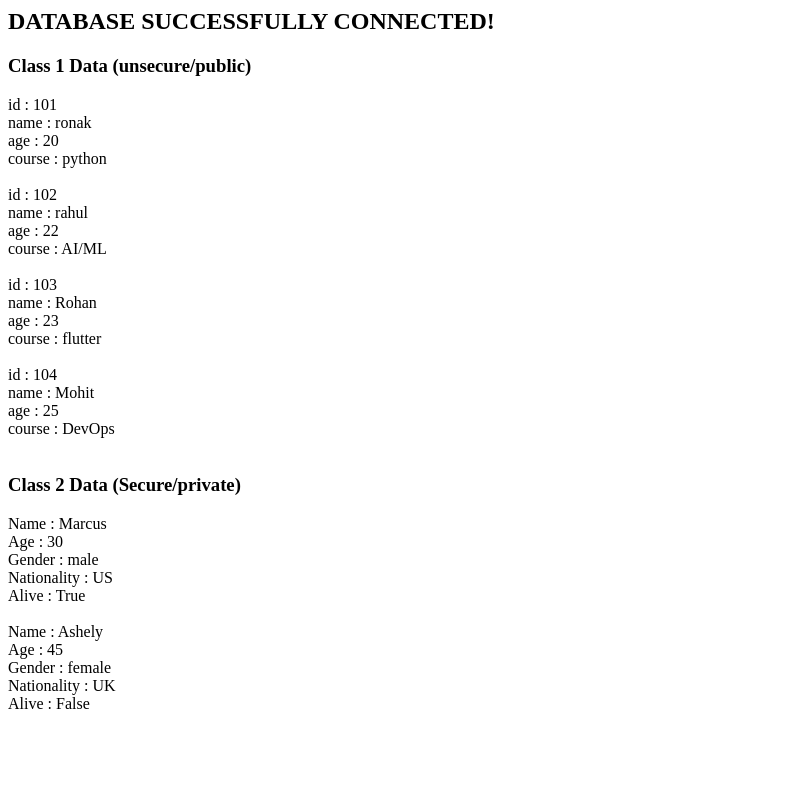
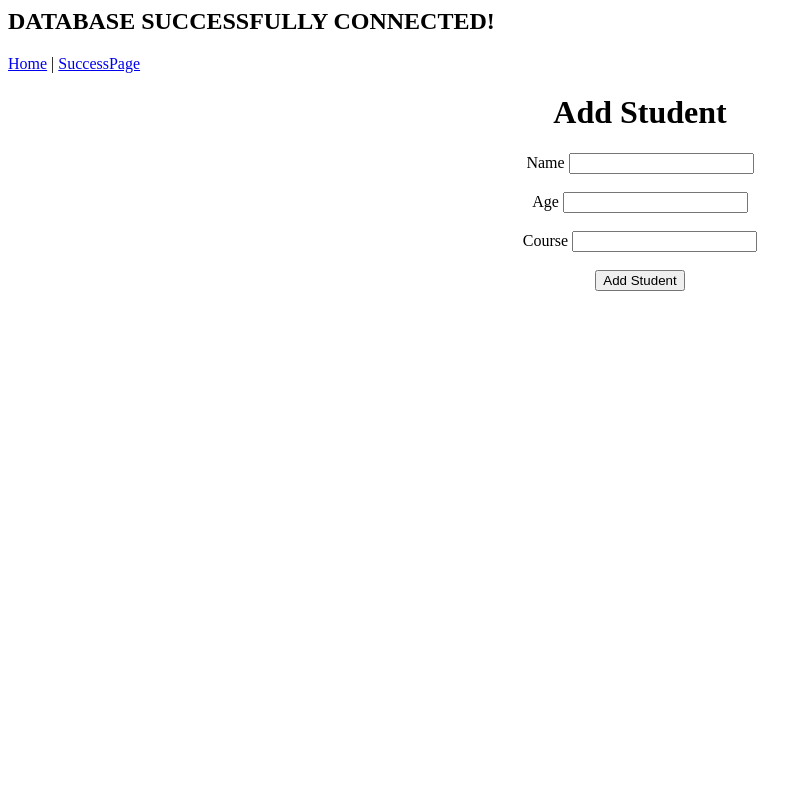
Before and after one commit to milanrnw/PHP, a PHP site: page / in a window 1280 px wide. Shown: the whole page, without its empty margins (0-812 px from the left). Run offline with PHP 8.4, Linux system fonts and the light colour scheme.

Commit message:
added html form

```diff
--- a/index.php
+++ b/index.php
@@ -1,122 +1,62 @@
 <?php
- include("config/config.php");
- $config = new config();
+include("config/config.php");
+$config = new config();
 
- $res = $config->connectDB();
+$res = $config->connectDB();
 
- if($res){
+if ($res) {
     echo "<h2> DATABASE SUCCESSFULLY CONNECTED! </h2>";
- } else {
+} else {
     echo "<h2> UNABLE TO CONNECT DATABASE. </h2>";
- }
+}
 
- // class => is a collection of data members and member functions.
- // class => Blueprints of object.
+/*
+super global variable
+Use this as per the method you use in your form but request is compatible with both.
+$_GET
+$_POST
+$_REQUEST
+@ => error control operator / ignores warning.
+*/
 
- // Data members => variables or characteristics.
- // Member functions => Methord or User Defined Functions.
+if (isset($_REQUEST["btn_submit"])) {
+    $name = @$_POST["name"];
+    $age = @$_POST["age"];
+    $course = @$_POST["course"];
 
- //Object => instance of class.
+    echo "<br> Name: $name <br>";
+    echo "Age: $age <br>";
+    echo "Course: $course <br>";
+}
+?>
 
- echo "<h3> Class 1 Data (unsecure/public)</h3>";
- class students {
-    // variables
-    public $id;
-    public $name;
-    public $age;
-    public $course;
+<html>
 
-    // Setter
-    public function setStudData($id, $name, $age, $course){
-        $this->id = $id;
-        $this->name = $name;
-        $this->age = $age;
-        $this->course = $course;
-    }
+<head>
+    <title>Student Form</title>
+</head>
 
-    // Getter
-    public function getStudData(){
-        echo "id : $this->id <br>";
-        echo "name : $this->name <br>";
-        echo "age : $this->age <br>";
-        echo "course : $this->course <br>";
-        echo"<br>";
-    }
- }
+<body>
+    <a href="index.php">Home</a> | <a href="success.php">SuccessPage</a>
+    <center>
+        <h1>Add Student</h1>
 
- $s1 = new students;
- $s2 = new students;
- $s3 = new students;
- $s4 = new students;
+        <form method="POST">
 
- $s1->id = 1;
- $s1->name = "ronak";
- $s1->age = 20;
- $s1->course = "python";
+            <label>Name</label>
+            <input type="text" name="name" required>
+            <br> <br>
+            <label>Age</label>
+            <input type="number" name="age" required>
+            <br> <br>
+            <label>Course</label>
+            <input type="text" name="course" required>
+            <br> <br>
+            <button name="btn_submit">Add Student</button>
 
- $s1->id = 101;
+        </form>
+    </center>
 
- $s2->id = 102;
- $s2->name = "rahul";
- $s2->age = 22;
- $s2->course = "AI/ML";
+</body>
 
- echo "id : $s1->id <br>";
- echo "name : $s1->name <br>";
- echo "age : $s1->age <br>";
- echo "course : $s1->course <br>";
-
- echo"<br>";
-
- echo "id : $s2->id <br>";
- echo " name : $s2->name <br>";
- echo " age : $s2->age <br>";
- echo " course : $s2->course <br>";
-
- echo"<br>";
-
- $s3->setStudData(103,"Rohan",23,"flutter");
- $s4->setStudData(104,"Mohit",25,"DevOps");
-
- $s3->getStudData();
- $s4->getStudData();
-
- echo " <h3> Class 2 Data (Secure/private)</h3>";
-
- class Human{
-    private $name;
-    private $age;
-    private $gender;
-    private $nationality;
-    private $is_alive;
-
-    public function setHuman($name, $age, $gender, $nationality, $is_alive)
-    {
-        $this->name = $name;
-        $this->age = $age;
-        $this->gender = $gender;
-        $this->nationality = $nationality;
-        $this->is_alive = $is_alive;
-    }
-
-   public function getHuman()
-    {
-        echo "Name : $this->name <br>";
-        echo "Age : $this->age <br>";
-        echo "Gender : $this->gender <br>";
-        echo "Nationality : $this->nationality <br>";
-        echo "Alive : " . ($this->is_alive ? 'True' : 'False') . "<br>";
-        echo "<br>";
-    }
- }
-
- $h1 = new Human();
- $h2 = new Human();
-
- $h1->setHuman("Marcus", 30, "male", "US", true);
- $h2->setHuman("Ashely", 45, "female", "UK", false);
-
- $h1->getHuman();
- $h2->getHuman();
-
-?>
+</html>
--- /dev/null
+++ b/success.php
@@ -0,0 +1,3 @@
+<?php
+echo "<h1> Success Page </h1>";
+?>
```
Also changed, not shown: class_and_object.php (added, +112 -0 lines).
